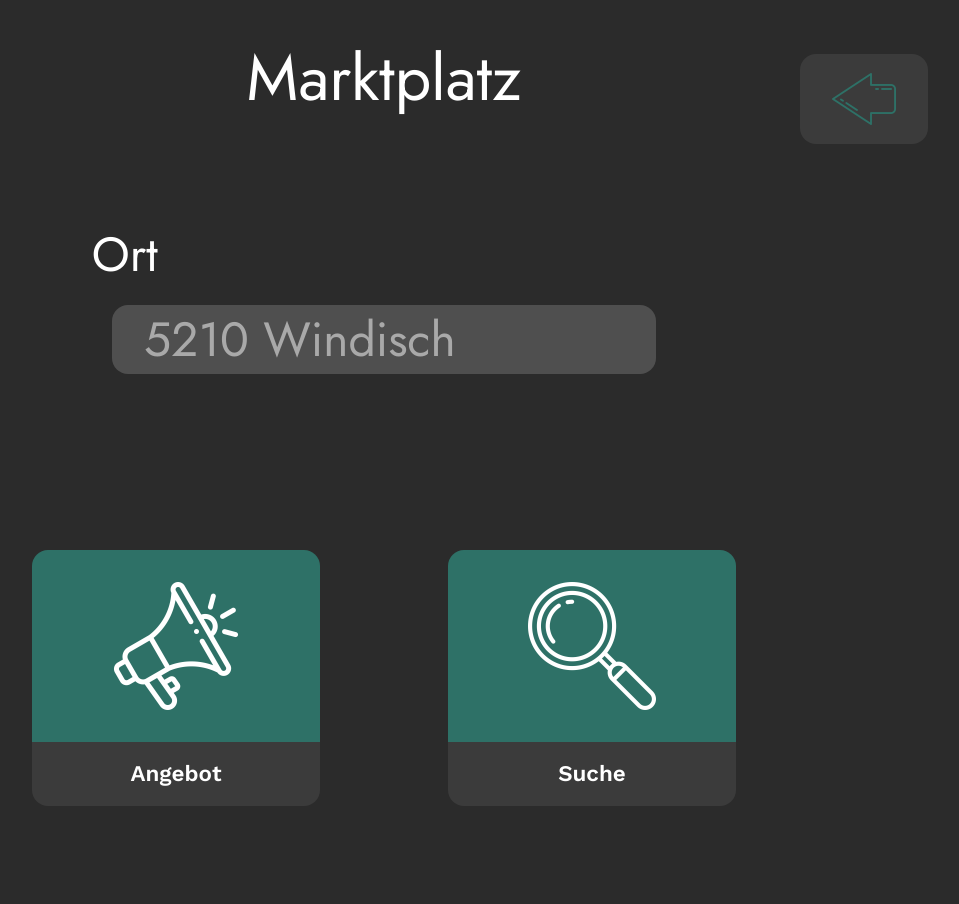
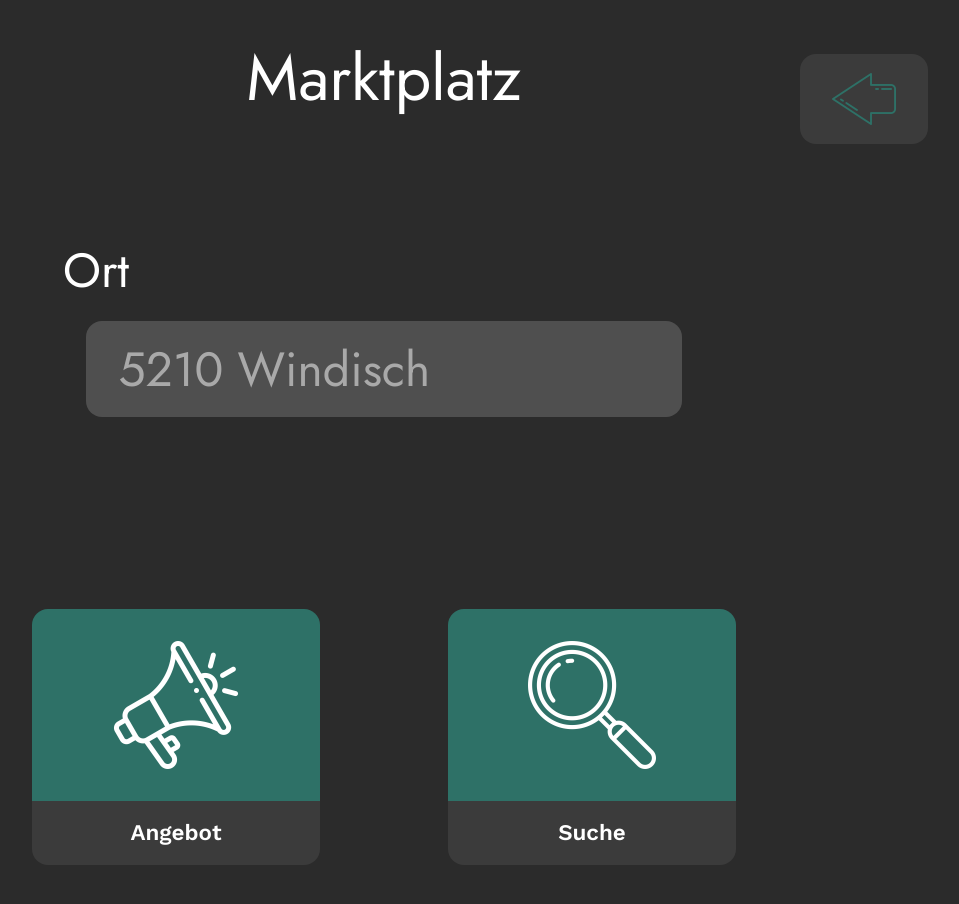
Before and after one commit to LuigiAdinolfi/write-ads-using-chatgpt, a React (Create React App) app: page / in a window 1280 px wide. Shown: the top 904 px of the page, without its empty margins (256-1215 px from the left). Built offline with nearby package versions, Linux system fonts and the light colour scheme.

Commit message:
change color to disabled contact modes

```diff
--- a/src/pages/ContactComponent.css
+++ b/src/pages/ContactComponent.css
@@ -237,3 +237,9 @@
 .icon-wrapper-reject {
     background-color: var(--color-darkslategray);
 }
+
+.email,
+.phone,
+.form {
+    color: darkgray;
+}
--- a/src/pages/FindOrPlaceAdComponent.css
+++ b/src/pages/FindOrPlaceAdComponent.css
@@ -44,20 +44,21 @@
 }
 
 .subtitle-home {
-    top: 8rem;
+    top: 9rem;
     position: relative;
     text-align: center;
-    right: 16.2rem;
+    right: 18rem;
     font-size: 3rem;
     font-family: var(--font-jost);
 }
 
 .place {
+    height: 6rem;
     display: inline-flex;
     align-items: center;
-    width: 40%;
+    width: 44%;
     padding-left: 2rem;
-    top: 9rem;
+    top: 10rem;
     position: relative;
     text-align: center;
     font-size: 3rem;
@@ -69,7 +70,7 @@
 
 .grid-container-home {
     position: relative;
-    top: 20rem;
+    top: 22rem;
     display: grid;
     justify-content: center;
     grid-template-columns: repeat(2, 18rem);
```
